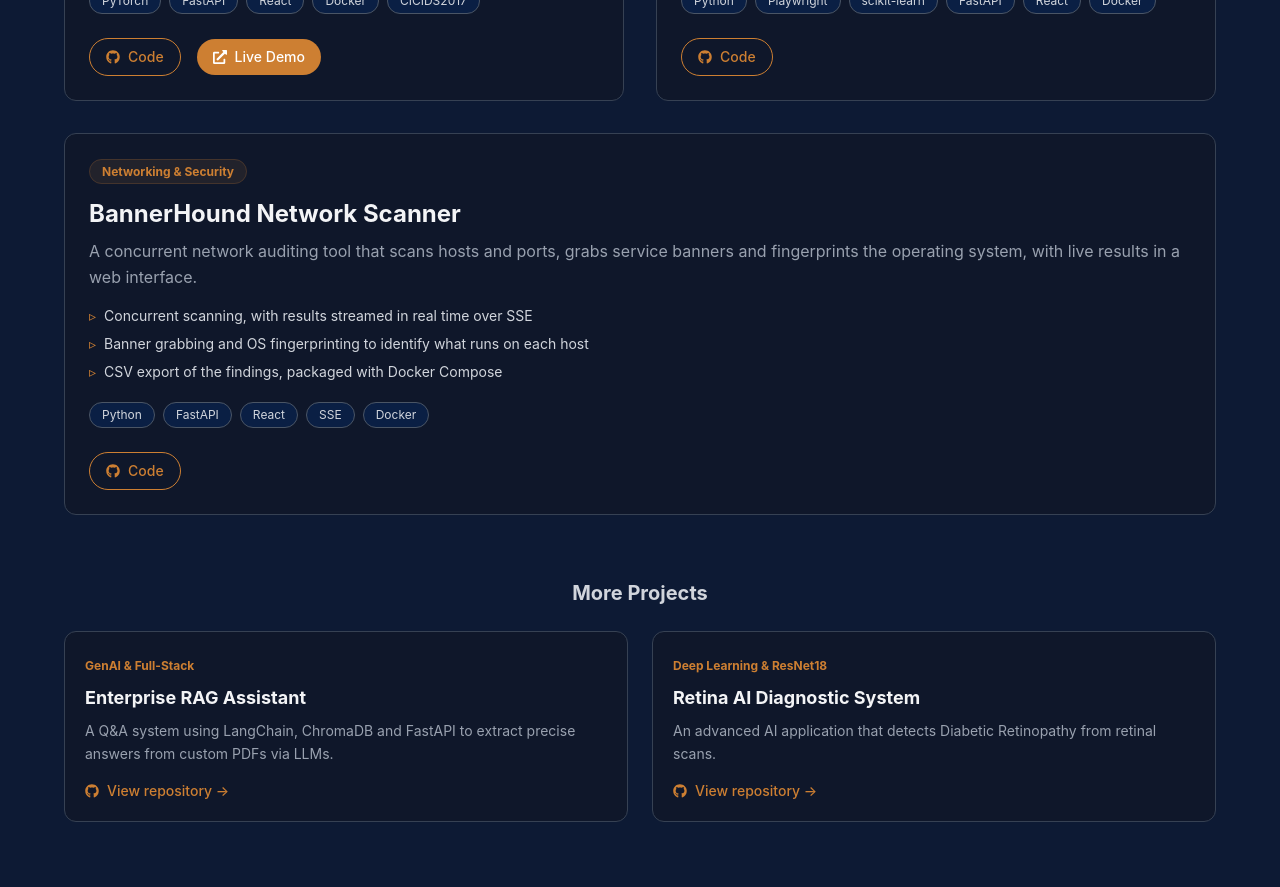
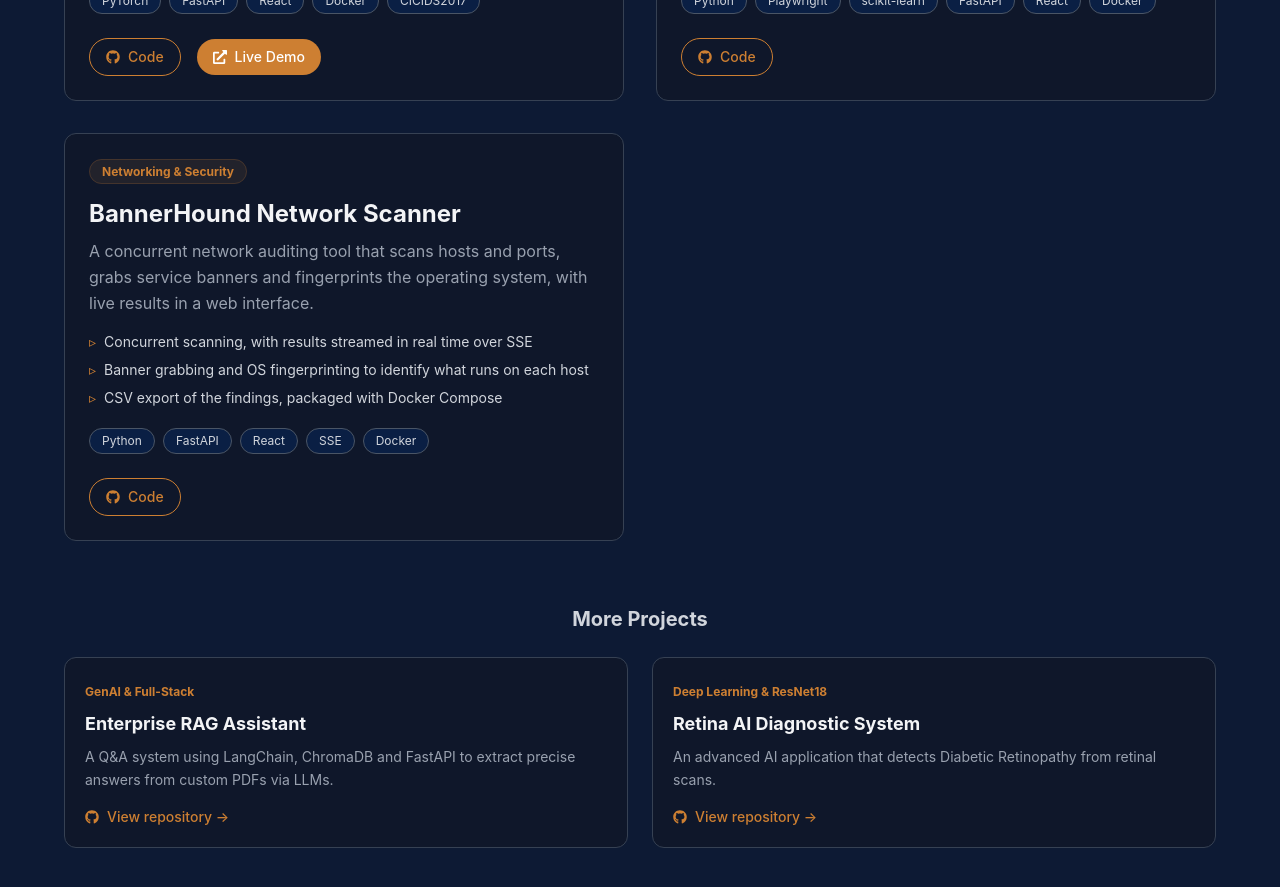
Before and after one commit to Djilali-77/portfolio, a React (Vite) app: page / in a window 1280 px wide. Shown: the part 2080-2967 px from the top of the page. Built offline with nearby package versions, Linux system fonts and the light colour scheme.

Commit message:
Fix grid

```diff
--- a/src/pages/Projects.jsx
+++ b/src/pages/Projects.jsx
@@ -13,16 +13,11 @@ const Projects = () => {
 
         {/* Big cards: the two main projects */}
         <div className="grid grid-cols-1 lg:grid-cols-2 gap-8 mb-16">
-          {featuredProjects.map((project, index) => (
+          {featuredProjects.map((project) => (
             <motion.article
               key={project.id}
               whileHover={{ y: -5 }}
-              className={`bg-[#0f172a] border border-gray-700 rounded-xl p-6 hover:shadow-xl hover:shadow-[#cd7f32]/10 hover:border-[#cd7f32]/50 transition-all flex flex-col justify-between ${
-                // if the number of cards is odd, the last one gets the whole row
-                index === featuredProjects.length - 1 && featuredProjects.length % 2 === 1
-                  ? 'lg:col-span-2'
-                  : ''
-              }`}
+              className={`bg-[#0f172a] border border-gray-700 rounded-xl p-6 hover:shadow-xl hover:shadow-[#cd7f32]/10 hover:border-[#cd7f32]/50 transition-all flex flex-col justify-between`}
             >
               <div>
                 <span className="text-xs font-bold text-[#cd7f32] bg-[#cd7f32]/10 px-3 py-1 rounded-full border border-[#cd7f32]/20">
```
